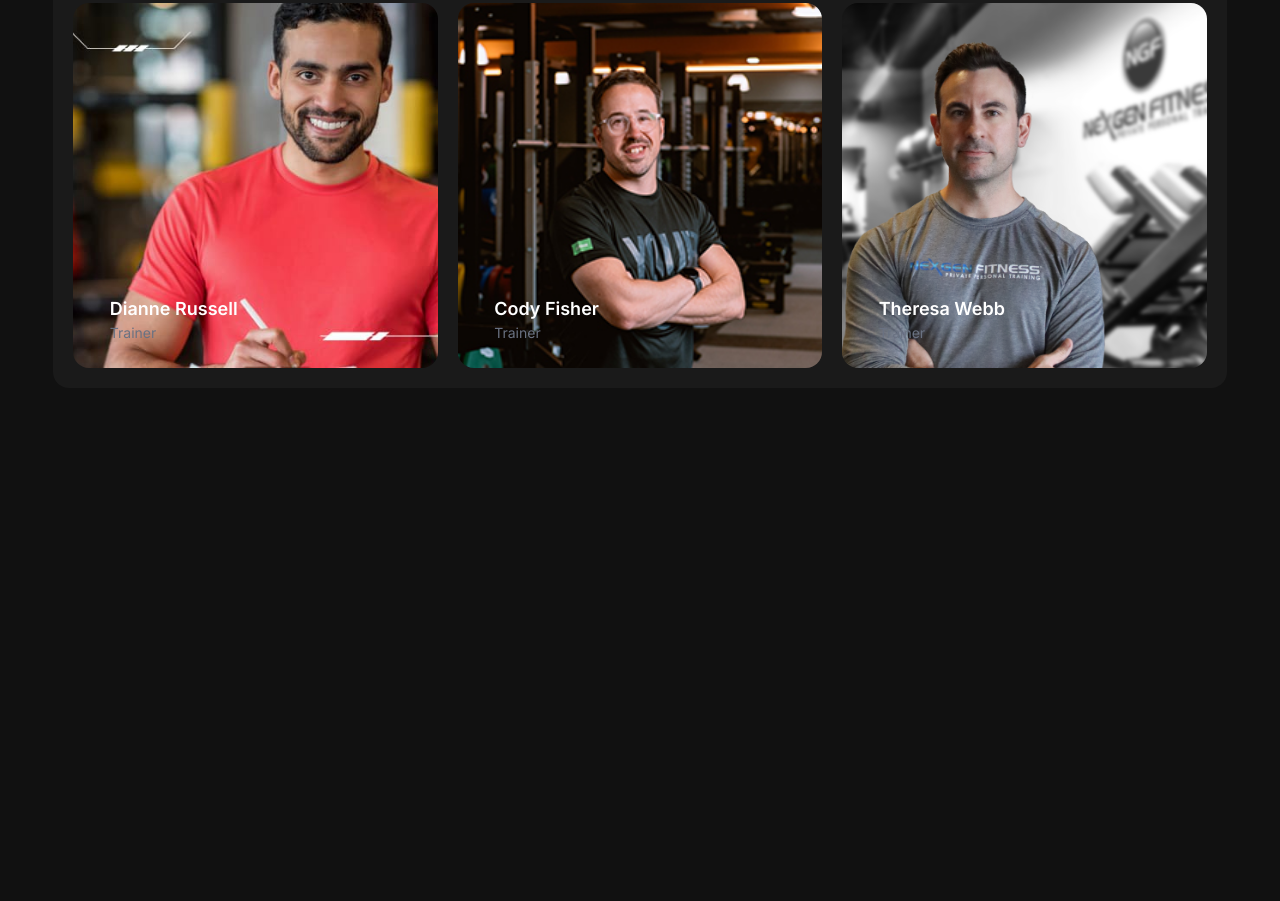
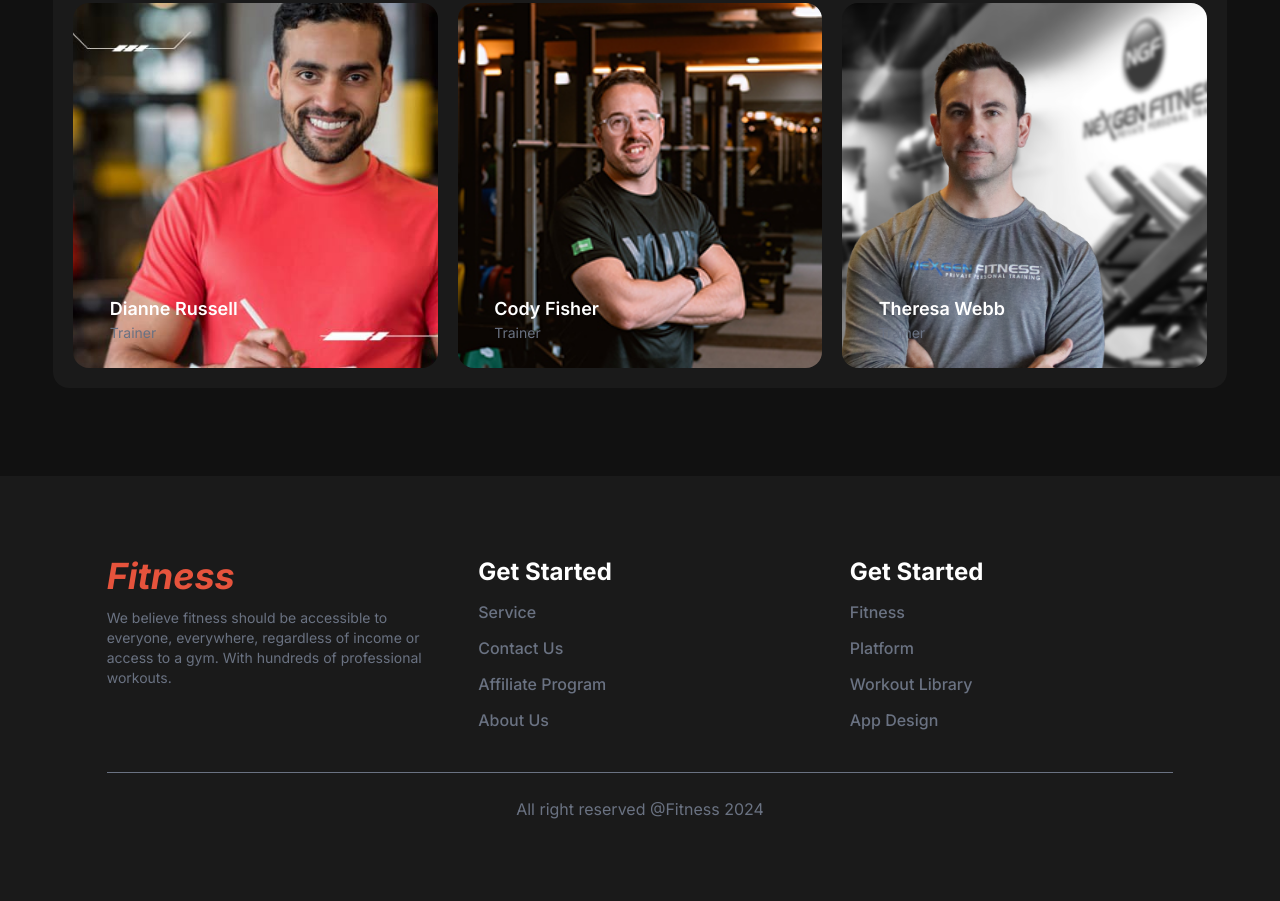
Before and after one commit to mdwahidullah0243-commits/fitness-m2-based, a plain HTML site: page index.html in a window 1280 px wide. Shown: the part 3089-3990 px from the top of the page. Before the commit the page ends 3477 px from the top, so only its background shows below. Drawn offline with nearby package versions, Linux system fonts and the light colour scheme.

Commit message:
footer part added

```diff
--- a/index.html
+++ b/index.html
@@ -251,7 +251,7 @@
             </div>
         </section>
 
-        <!-- Meet Out Team -->
+        <!-- Meet Our Team -->
         <section class="w-11/12 mx-auto mt-20 space-y-15">
             <div class="space-y-3 text-center">
                 <h2 class="text-white text-4xl font-bold">
@@ -338,6 +338,51 @@
             </div>
         </section>
     </main>
+
+    <footer class="bg-[#1A1A1A] mt-22 py-20">
+        <section class="w-10/12 mx-auto">
+            <div class="grid grid-cols-2 sm:grid-cols-3 gap-12">
+                <div class="space-y-3">
+                    <h2 class="text-[#E6533C] text-4xl font-bold italic">
+                        Fitness
+                    </h2>
+                    <p class="text-gray-500 text-sm">
+                        We believe fitness should be accessible to everyone, everywhere, regardless of income or access
+                        to a
+                        gym. With hundreds of professional workouts.
+                    </p>
+                </div>
+
+                <div class="space-y-3">
+                    <h3 class="text-2xl font-bold text-white">Get Started</h3>
+
+                    <ul class="text-gray-500 text-base font-medium space-y-3">
+                        <li>Service</li>
+                        <li>Contact Us</li>
+                        <li>Affiliate Program</li>
+                        <li>About Us</li>
+                    </ul>
+                </div>
+
+                <div class="space-y-3">
+                    <h3 class="text-2xl font-bold text-white">Get Started</h3>
+
+                    <ul class="text-gray-500 text-base font-medium space-y-3">
+                        <li>Fitness</li>
+                        <li>Platform</li>
+                        <li>Workout Library</li>
+                        <li>App Design</li>
+                    </ul>
+                </div>
+            </div>
+
+            <div class="border-t border-gray-500 mt-10 text-center">
+                <p class="text-gray-500 text-base mt-6">
+                    All right reserved @Fitness 2024
+                </p>
+            </div>
+        </section>
+    </footer>
 </body>
 
 </html>
```
